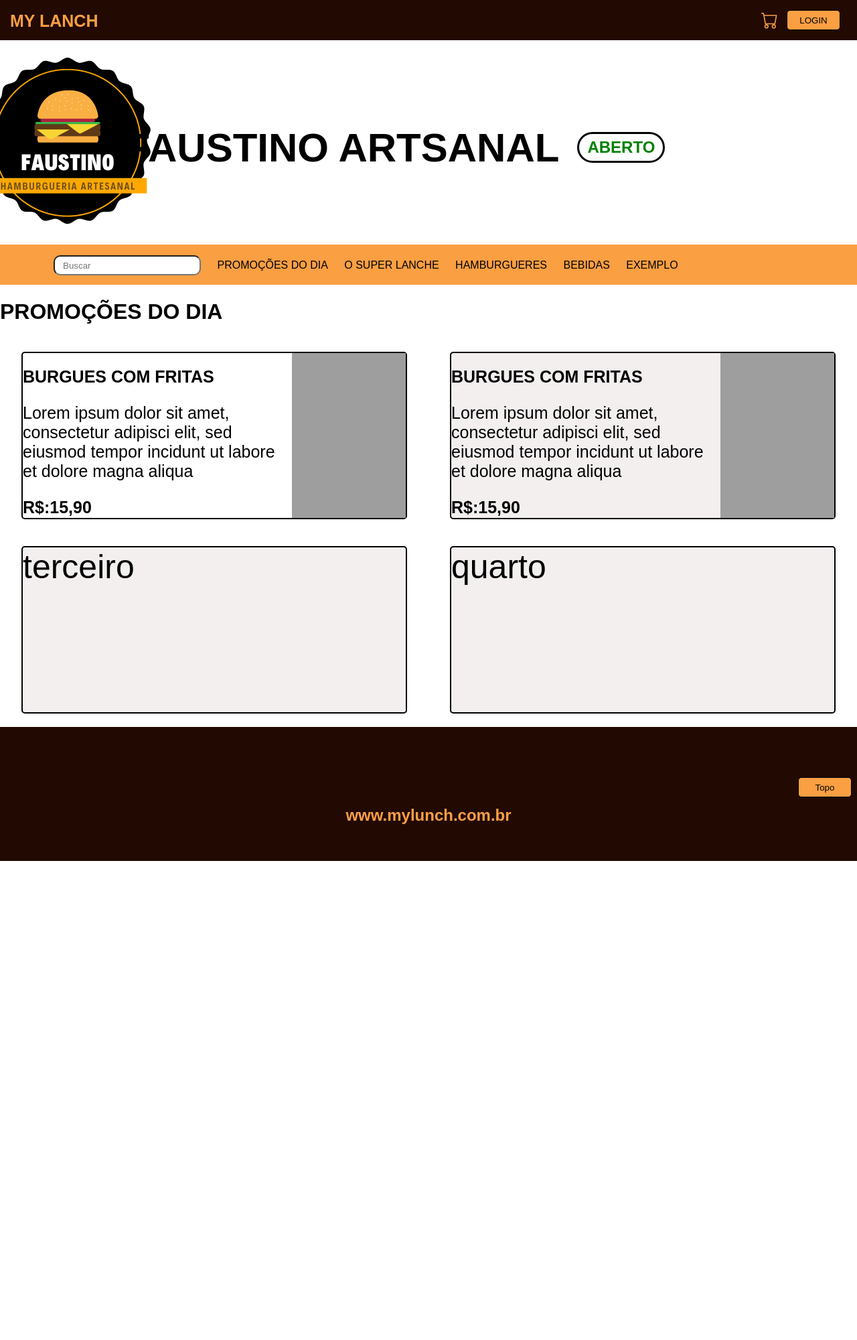
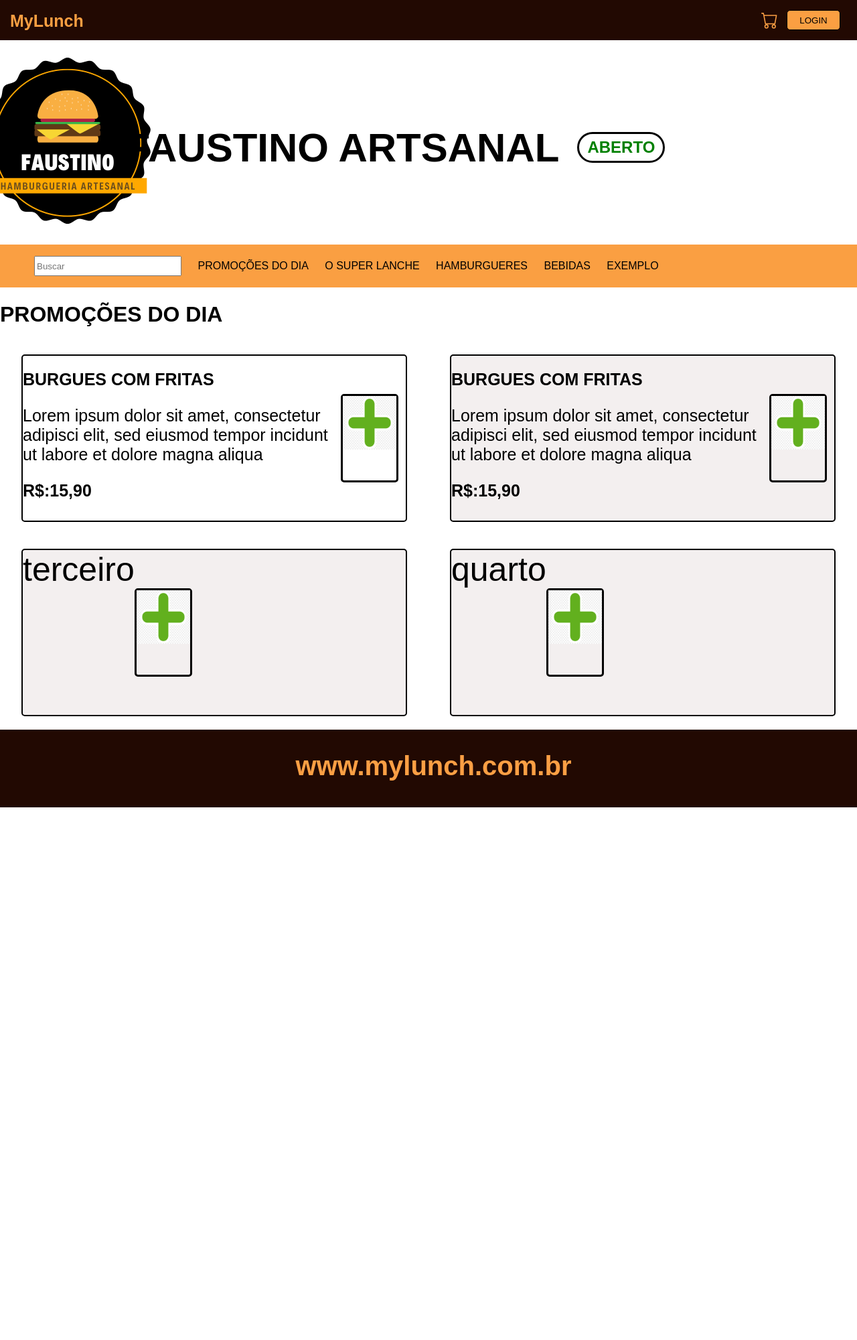
Before and after one commit to WorenoKing/MyLunch, a PHP site: page / in a window 1280 px wide. Shown: the whole page at 67% size. After the commit the page ends 1205 px from the top, so only its background shows below. Run offline with PHP 8.4, Linux system fonts and the light colour scheme; grey boxes are pictures that could not be loaded.

Commit message:
Inclusão de rodapé - Front parceiro
Incluindo rodapé - Front Parceiro

```diff
--- a/css/style.css
+++ b/css/style.css
@@ -5,7 +5,6 @@
 body {
     margin: 0px;
     padding: 0px;
-    height: 250vh;
 }
 
 /*Menusuperior*/
@@ -44,7 +43,6 @@
     height: 30px;
     background-color: #fa9f42;
     border: 1px solid;
-    cursor: pointer;
 }
 /*Fim Menusuperior*/
 
@@ -92,47 +90,27 @@
     display: flex;
     justify-content: center;
     align-items: center;
-    cursor: pointer;
 }
-/*Fim Imagem, nome, status parceiro*/
 
 
-/* Segundo Menu */
-.sticky{
-    position: sticky;
-    top: 0;
+nav {
+    padding: 1px;
+    background-color: #fa9f42;
 }
-.menu-2 {
-    padding: 30px;
-    background-color: #fa9f42;
-    position: relative;
+a{
+    color: black;
+
 }
-.menu-2 nav {
-    position: absolute;
-    margin-top: -30px;
-}
-.menu-2 a{
-    color: rgb(0, 0, 0);
-}
-.menu-2 li a:hover {
-    border-bottom: 2px solid rgb(255, 255, 255);
-    color: white;
-    transition: all .2s;
-}
-.menu-2 input{
-    cursor: pointer;
-    padding: 12px;
-    border-radius: 10px;
-}
-.menu-2 nav li{
+
+nav li{
     margin: 5px 10px;
     display: inline;
 }
-.menu-2 .loopa {
+.loopa {
     width: 220px;
     height: 30px;
 }
-/* Fim Segundo Menu */
+
 
 
 
@@ -201,45 +179,27 @@
     display: flex;
 
 }
-/* Footer */
-#rodape {
-    position: relative;
-    display: flex;
-    width: 100%;
-    height: 200px;
-    bottom: 0;
-    background: #220902;
-    justify-content: center;
-    align-items: center;
+
+.icon-plus{
+    margin-top: 10%;
+    margin-bottom:10%;
+    margin-right:2%;
+    border-radius:5px;
+    border-style:solid;
 }
-.description {
-    margin-top: 5%;
-    position: absolute;
-    display: flex;
-    justify-content: center;
+
+.footer{
+    background-color: #220902;
+    color: #FC9F44;
+    padding-top: 5px;
+    font-size: 20px;
+    padding-left: 15px;
+    padding-bottom:1%;
+    position:relative;
+    text-align:center;
+}
+
+.ul-list:hover{
+    text-decoration: underline;
 
 }
-.description a {
-    color: #FC9F44;
-    font-size: 3vh;
-    width: 100%;
-    padding: 5px;
-}
-.topo {
-    position: absolute;
-    width: 80px;
-    height: 80px;
-    right: 13px;
-}
-.topo input{
-    border-radius: 5px;
-    margin-left: 5px;
-    margin-top: 15px;
-    width: 80px;
-    height: 30px;
-
-    background-color: #fa9f42;
-    border: 1px solid;
-    cursor: pointer;
-}
-/* End Footer*/
--- a/index.php
+++ b/index.php
@@ -6,19 +6,20 @@
     <meta name="viewport" content="width=device-width, initial-scale=1.0">
     <link href="css/style.css" rel="stylesheet">
     <title>Mylunch</title>
+    <link rel="icon" type="image.png" href="img/marca.png" />
 </head>
 <body>
 <!--Menu Superior-->
 <header id="meunu_superior">
         <div class="mylunch_name">
-                <h1><a style="color:#fa9f42" href="#">MY LANCH</a></h1>
+                <h1><a style="color:#fa9f42" href="#">MyLunch</a></h1>
         </div>
         <div class="cart-button">
             <a href="#">
             <svg xmlns="http://www.w3.org/2000/svg" class="carrinho" width="25" height="30" fill="currentColor" class="bi bi-cart" viewBox="0 0 16 16">
             <path d="M0 1.5A.5.5 0 0 1 .5 1H2a.5.5 0 0 1 .485.379L2.89 3H14.5a.5.5 0 0 1 .491.592l-1.5 8A.5.5 0 0 1 13 12H4a.5.5 0 0 1-.491-.408L2.01 3.607 1.61 2H.5a.5.5 0 0 1-.5-.5zM3.102 4l1.313 7h8.17l1.313-7H3.102zM5 12a2 2 0 1 0 0 4 2 2 0 0 0 0-4zm7 0a2 2 0 1 0 0 4 2 2 0 0 0 0-4zm-7 1a1 1 0 1 1 0 2 1 1 0 0 1 0-2zm7 0a1 1 0 1 1 0 2 1 1 0 0 1 0-2z"/>
             </svg></a>
-            <a href=""><button type="button" action="#" class="menu-botao">LOGIN</button></a>
+            <button type="button" action="#" class="menu-botao" href="facebook.com">LOGIN</button>
         </div>
 </header>
 <!--Fim Menu Superior-->
@@ -26,7 +27,7 @@
 
 <div class="info-proprietario">
     <div class="part-1">
-        <img class="logo-proprietario" width="250px" heidht="250" src="img/logotipo.png">
+        <img class="logo-proprietario" width="250px" heidht="250" src="img/marca.png">
     </div>
     <div class="part-2">
         <p class="nome-proprietario"><strong>FAUSTINO ARTSANAL</strong></p>
@@ -37,19 +38,17 @@
 
 </div>
 
-<div class="sticky">
-    <div class="menu-2">
+<div>
     <nav>
         <ul class="menu-ul">
             <li><input class="loopa" type="search" width="100px" height="50px" placeholder="Buscar"></li>
-                <li><a href="#">PROMOÇÕES DO DIA</a></li>
-                <li><a href="#">O SUPER LANCHE</a></li>
-                <li><a href="#">HAMBURGUERES</a></li>
-                <li><a href="#">BEBIDAS</a></li>
-                <li><a href="#">EXEMPLO</a></li>
+            <li><a class="ul-list" href="#">PROMOÇÕES DO DIA</a></li>
+            <li><a class="ul-list" href="#">O SUPER LANCHE</a></li>
+            <li><a class="ul-list" href="#">HAMBURGUERES</a></li>
+            <li><a class="ul-list" href="#">BEBIDAS</a></li>
+            <li><a class="ul-list" href="#">EXEMPLO</a></li>
         </ul>
     </nav>
-    </div>
 </div>
 
 
@@ -64,7 +63,11 @@
            <p style="font-size: 25px;">Lorem ipsum dolor sit amet, consectetur adipisci elit, sed eiusmod tempor incidunt ut labore et dolore magna aliqua</p>
            <h2 style="font-size: 25px">R$:15,90</h2>
             </div>
-           <img src="img/burguer.png" width="170px" >
+            <div class="icon-plus">
+            <a href="#" target="_blank">
+                <img src="img/iconplus.jpg" width="80px" height="80px">
+            </a>
+           </div>
         </div>
 
         <div class="box2">
@@ -74,25 +77,35 @@
            <p style="font-size: 25px;">Lorem ipsum dolor sit amet, consectetur adipisci elit, sed eiusmod tempor incidunt ut labore et dolore magna aliqua</p>
            <h2 style="font-size: 25px">R$:15,90</h2>
             </div>
-           <img src="img/burguer.png" width="170px" >
+            <div class="icon-plus">
+            <a href="#" target="_blank">
+            <img src="img/iconplus.jpg" width="80px" height="80px" >
+            </a>
+           </div>
         </div>
 
-        <div class="box3">terceiro</div>
-
-        <div class="box4">quarto</div>
+        <div class="box3">
+            terceiro
+            <div class="icon-plus">
+            <a href="#" target="_blank">
+            <img src="img/iconplus.jpg" width="80px" height="80px"></a>
+            </div>
         </div>
 
-<footer>
-    <div id="rodape">
-        <div class="description">
-            <a href=""><strong>www.mylunch.com.br</strong></a>
-            <br>
-        </div>
-        <div class="topo">
-            <a href="#"><input type="button" class="btn" value="Topo"></a>
+        <div class="box4">
+            quarto
+            <div class="icon-plus">
+            <a href="#" target="_blank">
+            <img src="img/iconplus.jpg" width="80px" height="80px"></a>
             </div>
         </div>
-</footer>
+    </div>
+
+    <div class="footer">
+        <h1>www.mylunch.com.br</h1>
+    </div>
+
+
 
 </body>
 </html>
```
Also changed, not shown: img/marca.png (renamed from img/logotipo.png). Lines whose indentation alone changed are shown as unchanged.
